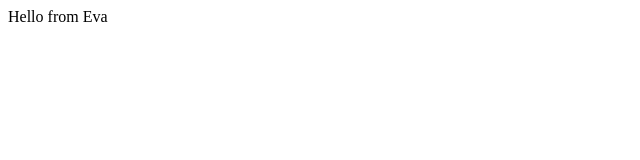
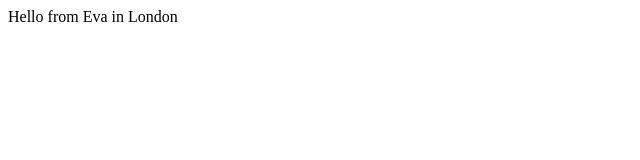
Before and after one commit to bednaeva/gitdemo, a plain HTML site: page index.html in a window 1280 px wide. Shown: the full height of the page, 0-640 px from the left. Drawn offline with Linux system fonts and the light colour scheme.

Commit message:
Edited file and added location

```diff
--- a/index.html
+++ b/index.html
@@ -7,6 +7,6 @@
     <title>Document</title>
 </head>
 <body>
-    Hello from Eva
+    Hello from Eva in London
 </body>
 </html>
```
